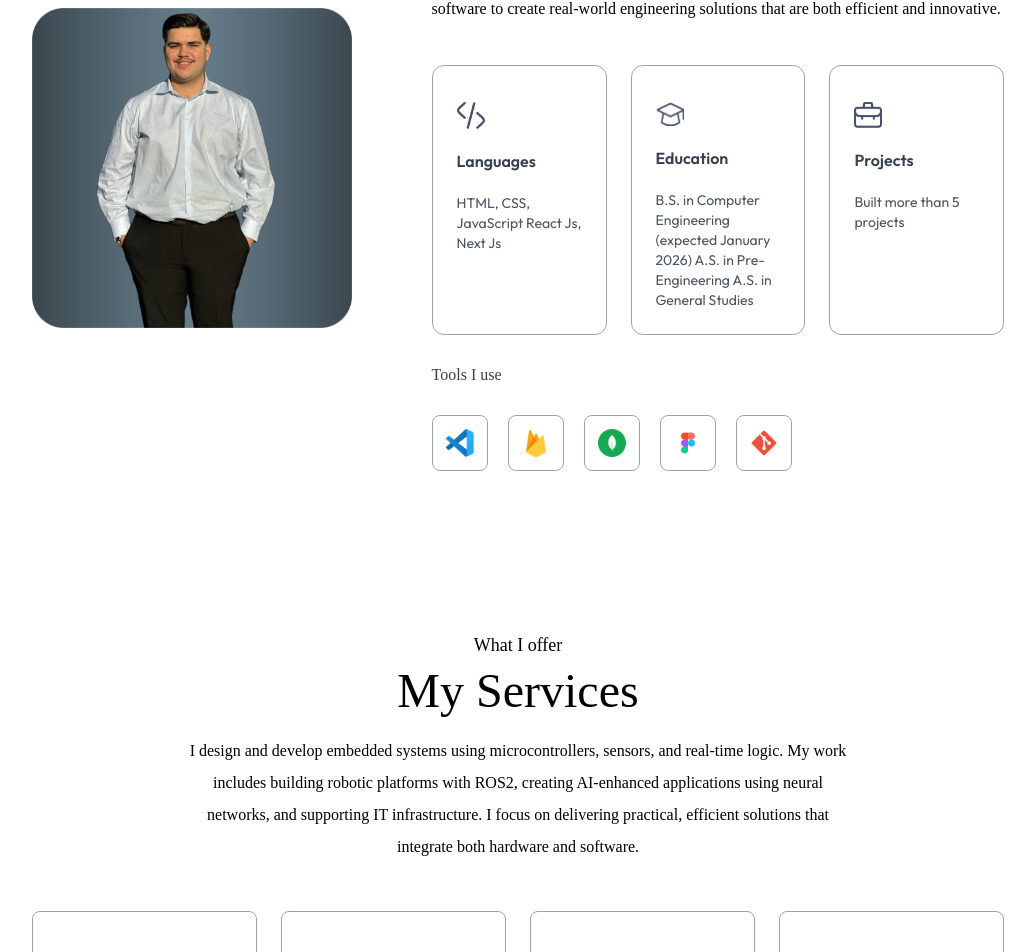
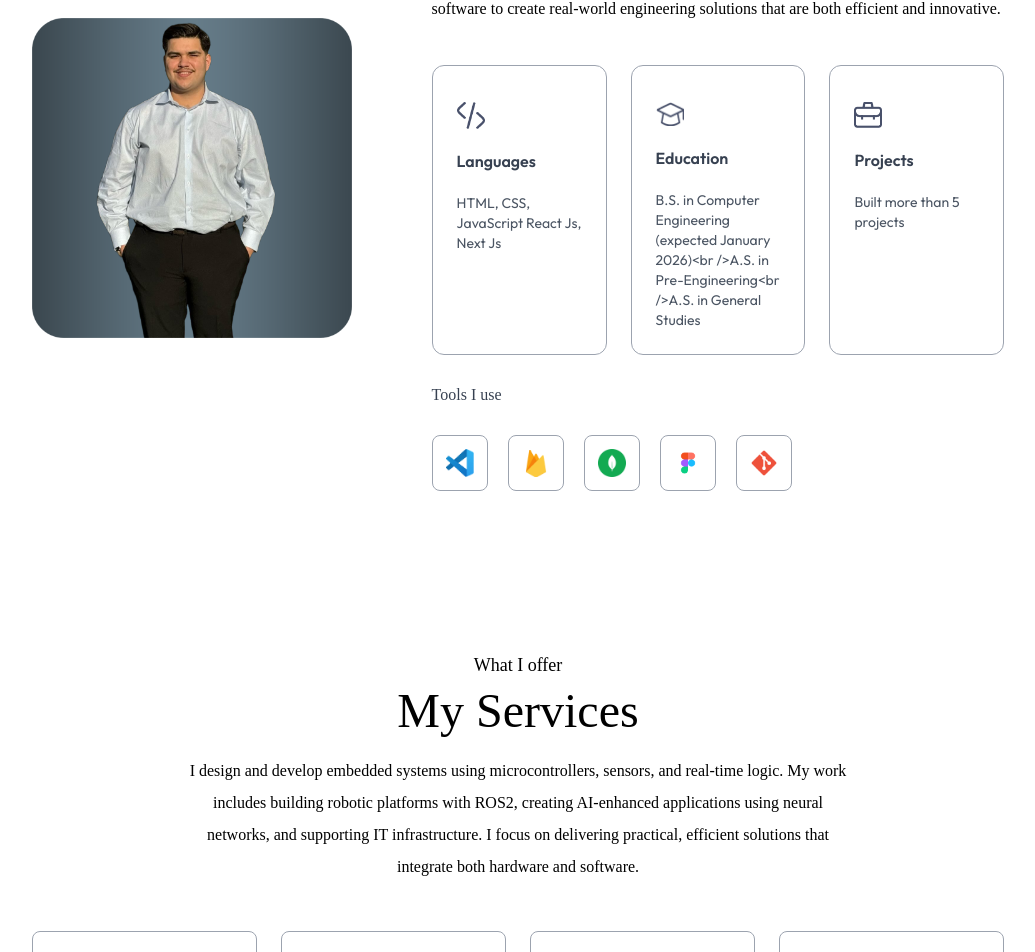
Before and after one commit to Matthew-Garcia/Matthew-Garcia-Portfolio2, a Next.js app: page / in a window 1280 px wide. Shown: the part 1139-2091 px from the top of the page, without its empty margins (122-1157 px from the left). Built offline with nearby package versions, Linux system fonts and the light colour scheme; a web font is replaced by a local one.

Commit message:
Update assets.js

```diff
--- a/assets/assets.js
+++ b/assets/assets.js
@@ -108,7 +108,7 @@ export const serviceData = [
 
 export const infoList = [
     { icon: assets.code_icon, iconDark: assets.code_icon_dark, title: 'Languages', description: 'HTML, CSS, JavaScript React Js, Next Js' },
-    { icon: assets.edu_icon, iconDark: assets.edu_icon_dark, title: 'Education', description: 'B.S. in Computer Engineering (expected January 2026)\nA.S. in Pre-Engineering\nA.S. in General Studies' },
+    { icon: assets.edu_icon, iconDark: assets.edu_icon_dark, title: 'Education', description: 'B.S. in Computer Engineering (expected January 2026)<br />A.S. in Pre-Engineering<br />A.S. in General Studies' },
     { icon: assets.project_icon, iconDark: assets.project_icon_dark, title: 'Projects', description: 'Built more than 5 projects' }
 ];
 
```
